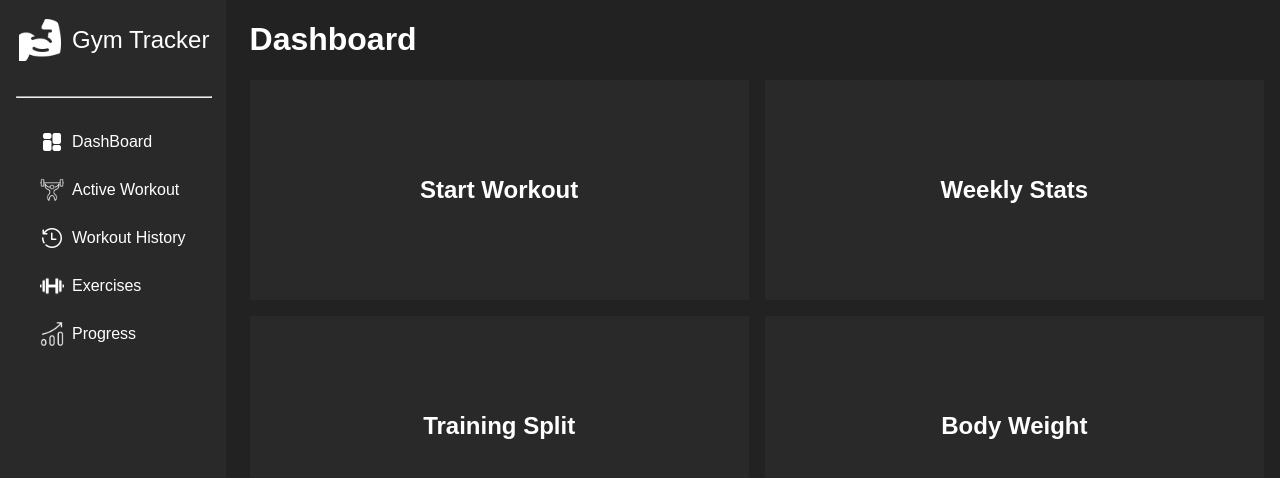
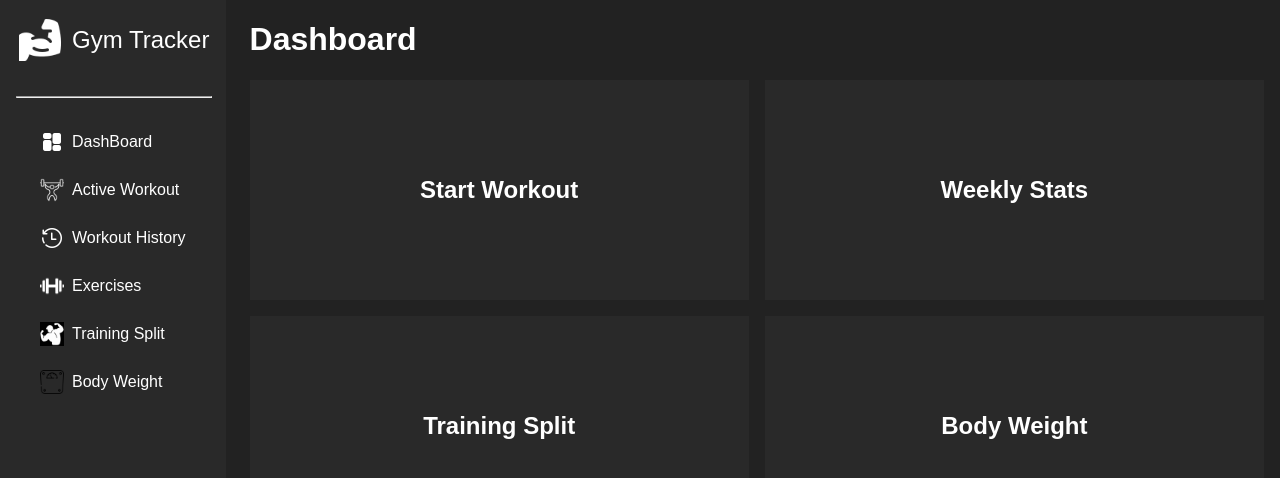
Before and after one commit to Luan2118/gym-tracker-project, a React (Vite) app: page / in a window 1280 px wide. Shown: the top 478 px of the page. Built offline with nearby package versions, Linux system fonts and the light colour scheme.

Commit message:
feat: update sidebar navigation with Training Split and Bodyweight

```diff
--- a/src/components/Sidebar/Sidebar.jsx
+++ b/src/components/Sidebar/Sidebar.jsx
@@ -1,10 +1,11 @@
 import { Link } from 'react-router-dom'
 import dashboard from '../../assets/dashboard.png'
 import title from '../../assets/title.png'
-import progress from '../../assets/progress.png'
 import active from '../../assets/active-workout.png'
 import history from '../../assets/history.png'
 import exercisesPage from '../../assets/exercises.png'
+import bodyweight from '../../assets/bodyweight.png'
+import trainingSplit from '../../assets/trainingSplit.png'
 
 
 import './Sidebar.css'
@@ -47,12 +48,19 @@ export default function Sidebar() {
               </Link>
             </li>
 
-             <li className='sidebar-nav-link'>
-                <img src={progress} alt='' aria-hidden="true"/>
-                <div>Progress</div>
+            <li>
+              <Link className='sidebar-nav-link' to="/training-split">
+                <img src={trainingSplit} alt='' aria-hidden="true"/>
+                <div>Training Split</div>
+              </Link>
             </li>
 
-
+             <li>
+              <Link className='sidebar-nav-link' to="/body-weight">
+                <img src={bodyweight} alt='' aria-hidden="true"/>
+                <div>Body Weight</div>
+              </Link>
+            </li>
           </ul>
         </nav>
       </aside>
```
Also changed, not shown: src/assets/bodyweight.png (added), src/assets/trainingSplit.png (added).
